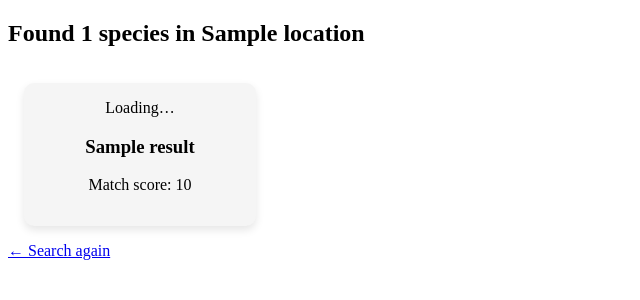
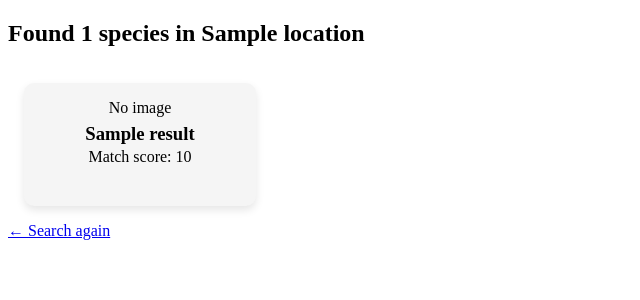
Before and after one commit to Bivyt/LifeDex, a Django app: template real_dex/dex_maker/templates/results.html in a window 1280 px wide. Shown: the top 300 px of the page, without its empty margins (0-640 px from the left). Run offline with Django 5.2, Linux system fonts and the light colour scheme; the template is opened without the code that fills it: most values are stand-ins (such as "Sample title", 1, 10 or a date in 2020).

Commit message:
MVP for visuals finished. Sprites now load and all that remains is additional pokemon info and polish

```diff
--- a/real_dex/dex_maker/static/dex.js
+++ b/real_dex/dex_maker/static/dex.js
@@ -1,6 +1,8 @@
 document.addEventListener("DOMContentLoaded", () => {
   document.querySelectorAll(".pokemon-card").forEach(card => {
     const name = card.dataset.pokemon;
+    const spriteDiv = card.querySelector(".sprite");
+    const typesDiv = card.querySelector(".types");
 
     fetch(`https://pokeapi.co/api/v2/pokemon/${name}`)
       .then(res => {
@@ -8,21 +10,33 @@ document.addEventListener("DOMContentLoaded", () => {
         return res.json();
       })
       .then(data => {
-        // Sprite
+        // ----- IMAGE -----
         const img = document.createElement("img");
         img.src = data.sprites.front_default;
-        card.querySelector(".sprite").replaceWith(img);
+        img.alt = name;
 
-        // Types
-        const typesDiv = card.querySelector(".types");
+        spriteDiv.classList.remove("skeleton-image");
+        spriteDiv.innerHTML = "";
+        spriteDiv.appendChild(img);
+
+        // ----- TYPES -----
+        typesDiv.classList.remove("skeleton-types");
+        typesDiv.innerHTML = "";
+
         data.types.forEach(t => {
           const span = document.createElement("span");
           span.textContent = t.type.name;
           typesDiv.appendChild(span);
         });
+
+        // Remove text shimmer
+        card.querySelectorAll(".skeleton-text").forEach(el => {
+          el.classList.remove("skeleton-text");
+        });
       })
       .catch(() => {
-        card.querySelector(".sprite").textContent = "No image";
+        spriteDiv.classList.remove("skeleton-image");
+        spriteDiv.textContent = "No image";
       });
   });
 });
--- a/real_dex/dex_maker/static/styles.css
+++ b/real_dex/dex_maker/static/styles.css
@@ -32,3 +32,61 @@
   background: #ddd;
   font-size: 0.8rem;
 }
+
+/* =========================
+   Skeleton loading styles
+   ========================= */
+
+@keyframes shimmer {
+  0% {
+    background-position: -400px 0;
+  }
+  100% {
+    background-position: 400px 0;
+  }
+}
+
+.skeleton-image {
+  background: linear-gradient(
+    90deg,
+    #e0e0e0 25%,
+    #f5f5f5 37%,
+    #e0e0e0 63%
+  );
+  background-size: 800px 100%;
+  animation: shimmer 1.4s infinite linear;
+}
+
+/* Image placeholder */
+.skeleton-image {
+  width: 120px;
+  height: 120px;
+  margin: 0 auto 0.5rem;
+  border-radius: 8px;
+}
+
+/* Text placeholders */
+.skeleton-text {
+  height: 1em;
+  margin: 0.4rem auto;
+  width: 80%;
+  border-radius: 4px;
+}
+
+/* Type placeholders */
+.skeleton-types {
+  display: flex;
+  justify-content: center;
+  gap: 0.4rem;
+  margin-top: 0.5rem;
+}
+
+.skeleton-types::before,
+.skeleton-types::after {
+  content: "";
+  width: 50px;
+  height: 18px;
+  border-radius: 5px;
+  background: inherit;
+  animation: shimmer 1.4s infinite linear;
+}
--- a/real_dex/dex_maker/templates/results.html
+++ b/real_dex/dex_maker/templates/results.html
@@ -4,7 +4,7 @@
   <title>Results</title>
   {% load static %}
   <link rel="stylesheet" href="{% static 'styles.css' %}">
-  <script defer src="{% static 'pokemon.js' %}"></script>
+  <script defer src="{% static 'dex.js' %}"></script>
 </head>
 <body>
 
@@ -13,10 +13,10 @@
 <div class="card-container">
   {% for name, score in results %}
     <div class="pokemon-card" data-pokemon="{{ name|lower }}">
-      <div class="sprite">Loading…</div>
-      <h3>{{ name }}</h3>
-      <p>Match score: {{ score }}</p>
-      <div class="types"></div>
+      <div class="sprite skeleton-image"></div>
+      <h3 class="skeleton-text">{{ name }}</h3>
+      <p class="skeleton-text">Match score: {{ score }}</p>
+      <div class="types skeleton-types"></div>
     </div>
   {% endfor %}
 </div>
```
